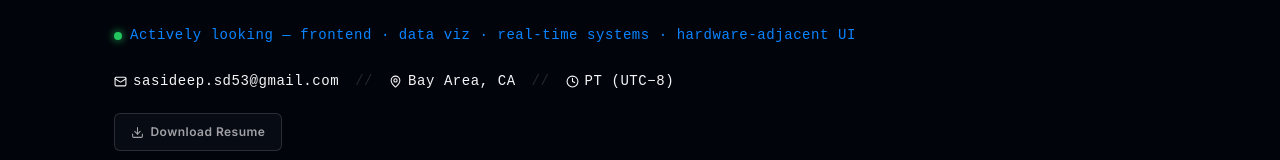
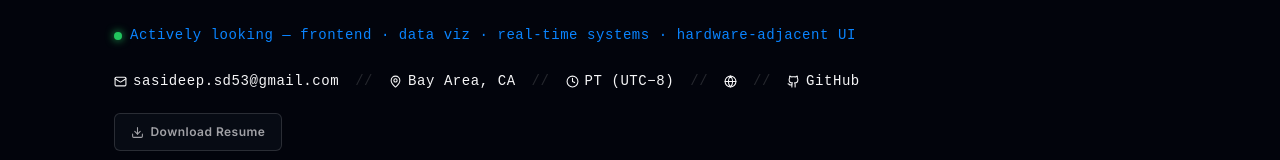
Before and after one commit to sasideep0053-ui/portfolio, a React (Vite) app: page / in a window 1280 px wide. Shown: the part 3688-3848 px from the top of the page. Built offline with nearby package versions, Linux system fonts and the light colour scheme; no server answers.

Commit message:
Add portfolio and GitHub links to Contact section
Surfaces sasideep.com and the portfolio repo on GitHub alongside the
existing email/location/timezone meta row.

```diff
--- a/src/components/Contact.tsx
+++ b/src/components/Contact.tsx
@@ -1,5 +1,5 @@
 import { useEffect, useRef, useState } from 'react'
-import { Mail, MapPin, Clock, Download } from 'lucide-react'
+import { Mail, MapPin, Clock, Download, Github, Globe } from 'lucide-react'
 import { useLocale } from '../contexts/LocaleContext'
 import { RESUME } from '../data/resume'
 import { useNavSection } from '../hooks/useNavSection'
@@ -65,6 +65,28 @@ export default function Contact() {
               <Clock size={13} aria-hidden="true" style={{ flexShrink: 0 }} />
               {RESUME.timezone}
             </span>
+            <span className="contact__meta-sep" aria-hidden="true">//</span>
+            <a
+              href={`https://${RESUME.portfolio}`}
+              className="contact__meta-item contact__meta-item--link"
+              role="listitem"
+              aria-label={`Portfolio ${RESUME.portfolio}`}
+            >
+              <Globe size={13} aria-hidden="true" style={{ flexShrink: 0 }} />
+              {RESUME.portfolio}
+            </a>
+            <span className="contact__meta-sep" aria-hidden="true">//</span>
+            <a
+              href={RESUME.github}
+              target="_blank"
+              rel="noopener noreferrer"
+              className="contact__meta-item contact__meta-item--link"
+              role="listitem"
+              aria-label="GitHub"
+            >
+              <Github size={13} aria-hidden="true" style={{ flexShrink: 0 }} />
+              GitHub
+            </a>
           </div>
 
           <a
```
